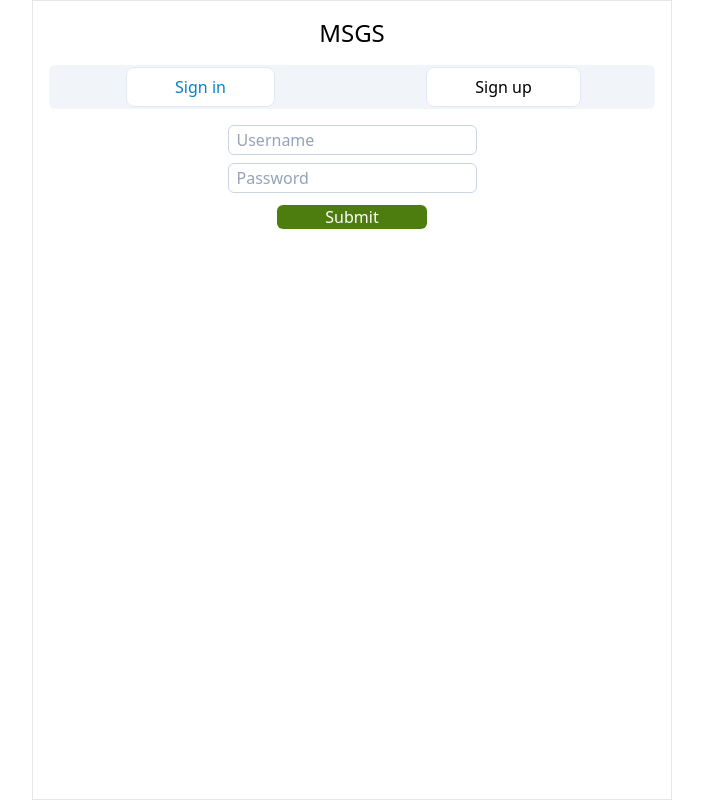
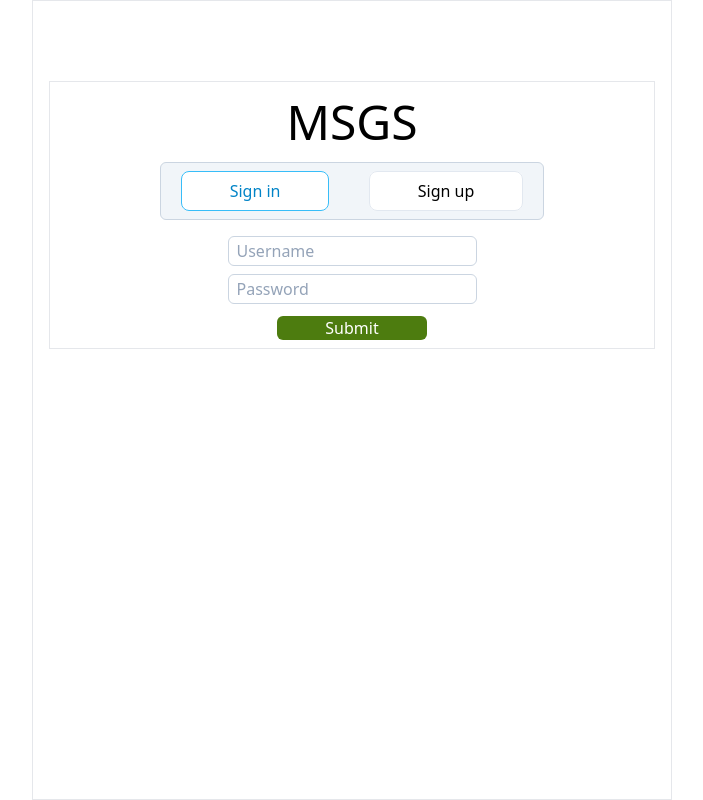
Before and after one commit to mhmh4/flask-messenger, a Flask app: page /signin in a window 1280 px wide. Shown: the whole page, without its empty margins (288-991 px from the left). Run offline with Flask 3, Linux system fonts and the light colour scheme; parts of the project's set-up code (start-up, migrations or seed data) failed here and were passed over; some libraries are stand-ins or nearby versions.

Commit message:
Update signin.html

```diff
--- a/msgs/templates/signin.html
+++ b/msgs/templates/signin.html
@@ -5,14 +5,15 @@
 {% endblock %}
 
 {% block content %}
-<h1 class="text-center text-2xl my-4">MSGS</h1>
+<div class="border mt-20">
+  <h1 class="text-center text-5xl my-4">MSGS</h1>
 
-<div class="text-center">
-  <div class="flex my-3 py-2.5 bg-slate-100 rounded-md">
-    <div class="flex-1">
-      <a href="{{ url_for('signin') }}" class="text-sky-600 bg-white mx-0.5 px-12 py-2 rounded-lg border border-slate-200">Sign in</a>
+  <div class="text-center mx-auto w-96">
+    <div class="flex my-3 py-4 bg-slate-100 rounded-md border border-slate-300">
+      <div class="mx-auto">
+        <a href="{{ url_for('signin') }}" class="text-sky-600 bg-white mx-0.5 px-12 py-2 rounded-lg border border-sky-400">Sign in</a>
       </div>
-    <div class="flex-1">
+      <div class="mx-auto">
         <a href="{{ url_for('signup') }}" class="text-black bg-white mx-0.5 px-12 py-2 rounded-lg border border-slate-200">Sign up</a>
       </div>
     </div>
@@ -47,4 +48,5 @@
       {{ form.submit(class="px-12 my-2 text-white bg-lime-700 hover:bg-lime-800 rounded-md", value="Submit") }}
     </form>
   </div>
+</div>
 {% endblock %}
```
Lines whose indentation alone changed are shown as unchanged.
